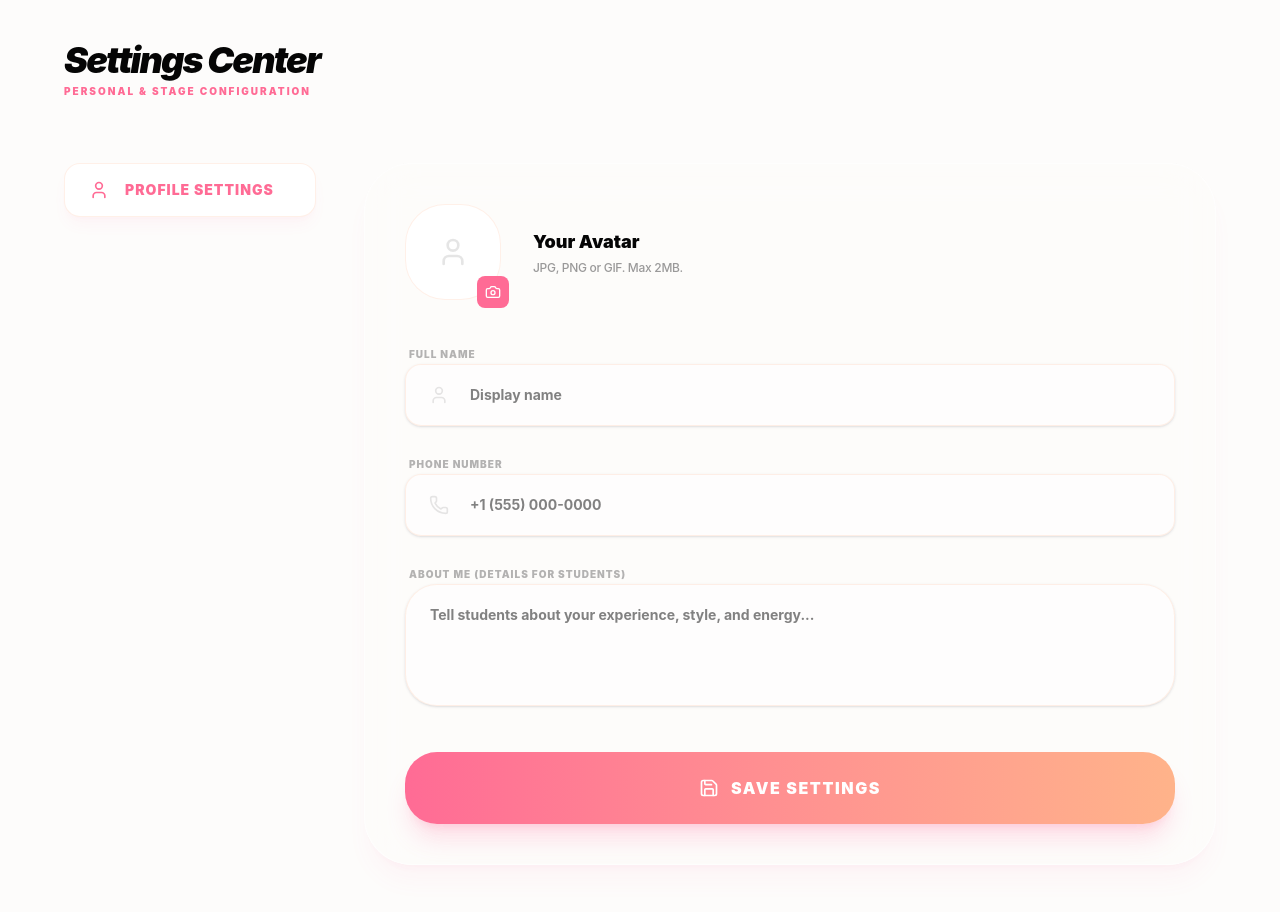
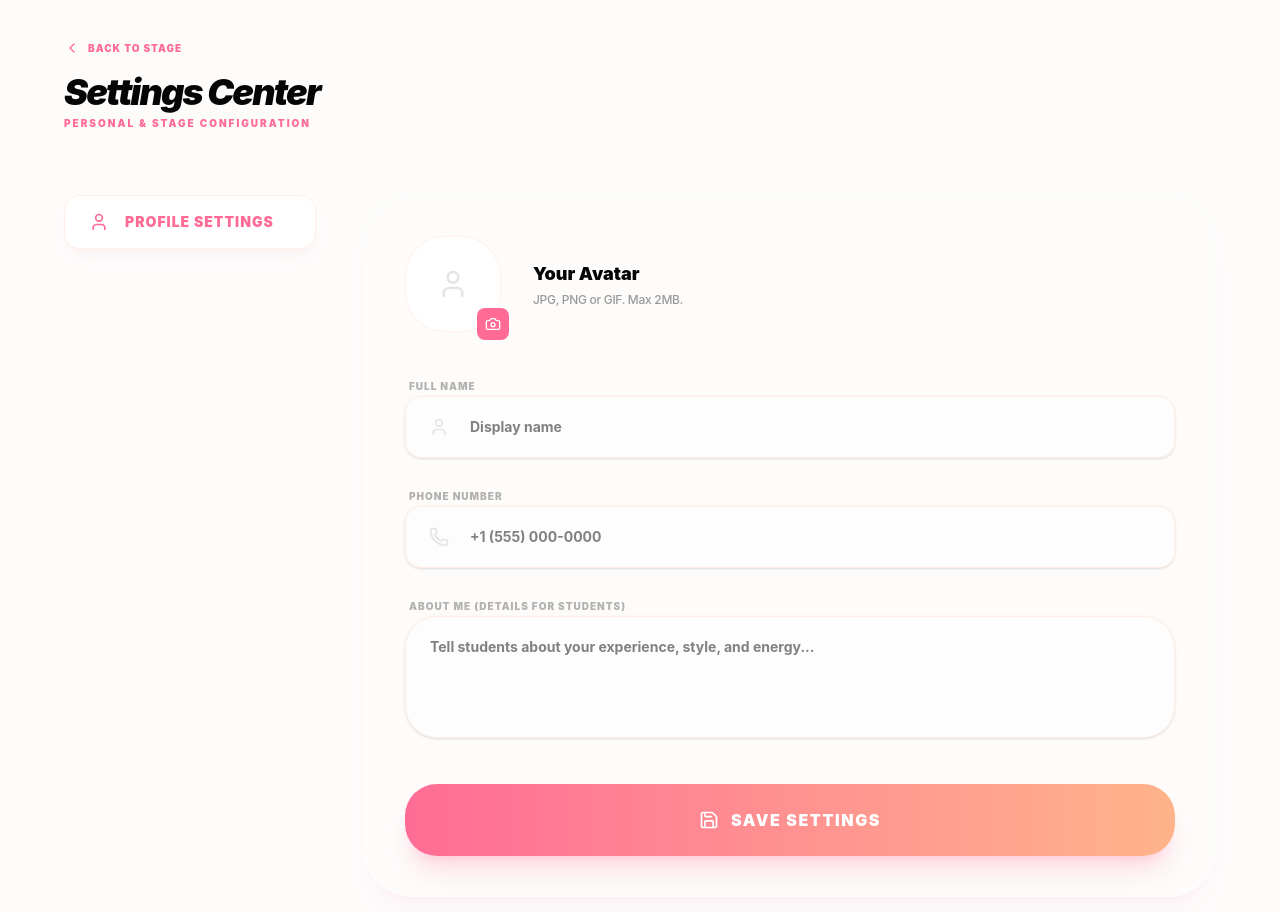
Before and after one commit to shilpespillai/Zumbatheatre, a React (Vite) app: page /student/settings in a window 1280 px wide. Shown: the top 912 px of the page. Built offline with nearby package versions, Linux system fonts and the light colour scheme; sample sign-in values are in the browser's storage; a web font is replaced by a local one.

Commit message:
Add role-aware back button to Settings page

```diff
--- a/src/pages/Settings.jsx
+++ b/src/pages/Settings.jsx
@@ -5,14 +5,16 @@ import {
   User, Mail, Phone, Lock, Eye, EyeOff, Save,
   Settings as SettingsIcon, Camera, Bell, Shield,
   CreditCard, Landmark, ExternalLink, Banknote,
-  CheckCircle2, Sparkles, Package, Heart, Clock, Activity
+  CheckCircle2, Sparkles, Package, Heart, Clock, Activity,
+  ChevronLeft
 } from 'lucide-react';
 import { toast } from 'sonner';
 import { motion, AnimatePresence } from 'framer-motion';
-import { Link } from 'react-router-dom';
+import { Link, useNavigate } from 'react-router-dom';
 
 export default function UserSettings() {
   const { profile, fetchProfile, signOut } = useAuth();
+  const navigate = useNavigate();
   const [loading, setLoading] = useState(false);
   const [activeTab, setActiveTab] = useState('profile');
   const [isGuest, setIsGuest] = useState(false);
@@ -175,9 +177,17 @@ export default function UserSettings() {
   return (
     <div className="min-h-screen bg-bloom-white text-studio-dark p-6 sm:p-10">
       <div className="max-w-6xl mx-auto">
-        <header className="mb-16">
-          <h1 className="text-4xl font-black text-studio-dark tracking-tighter italic">Settings Center</h1>
-          <p className="text-[10px] font-black uppercase tracking-[0.2em] text-rose-bloom mt-1">Personal & Stage Configuration</p>
+        <header className="mb-16 flex flex-col sm:flex-row justify-between items-start sm:items-center gap-6">
+          <div>
+            <button
+              onClick={() => navigate(profile?.role === 'TEACHER' ? '/teacher/dashboard' : '/student/dashboard')}
+              className="flex items-center gap-2 text-[10px] font-black uppercase tracking-widest text-rose-bloom mb-4 hover:translate-x-[-4px] transition-transform"
+            >
+              <ChevronLeft className="w-4 h-4" /> Back to Stage
+            </button>
+            <h1 className="text-4xl font-black text-studio-dark tracking-tighter italic">Settings Center</h1>
+            <p className="text-[10px] font-black uppercase tracking-[0.2em] text-rose-bloom mt-1">Personal & Stage Configuration</p>
+          </div>
         </header>
 
         <div className="grid grid-cols-1 lg:grid-cols-4 gap-12">
```
